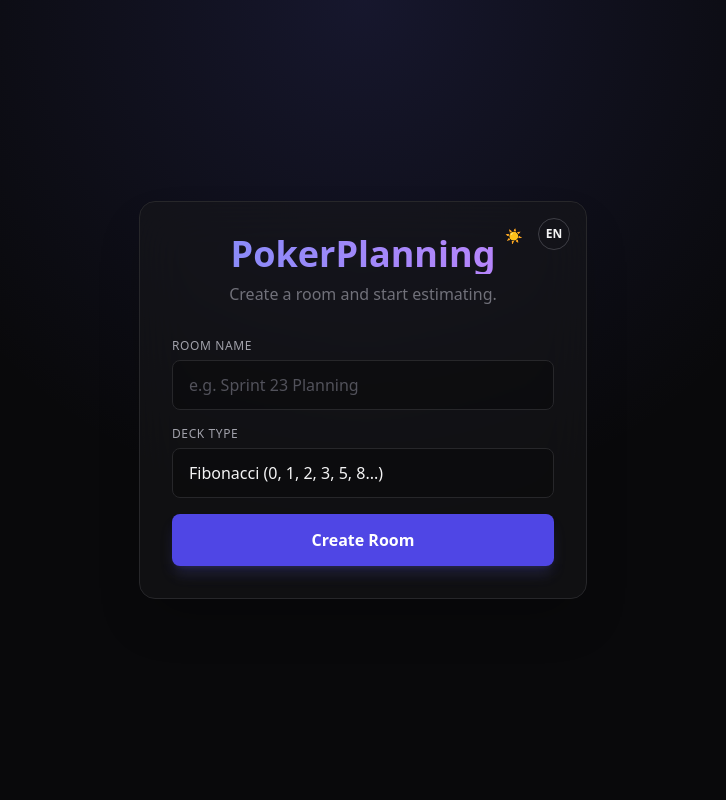
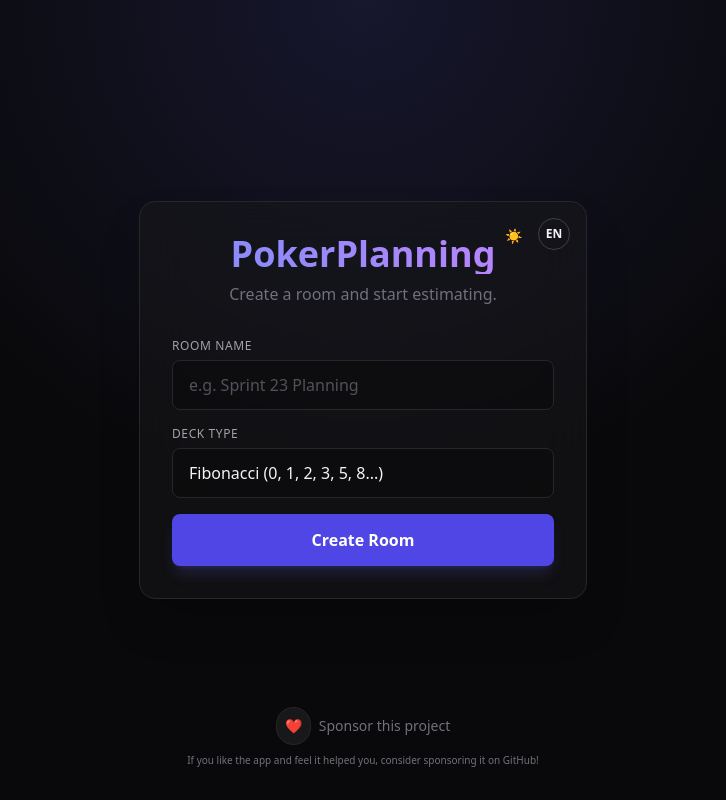
Before and after one commit to sebavidal10/planning-poker, a React (Create React App) app: page / in a window 1280 px wide. Shown: the whole page, without its empty margins (277-1003 px from the left). Built offline with nearby package versions, Linux system fonts and the light colour scheme; no server answers.

Commit message:
Add GitHub Sponsors link and cleanup unused imports

```diff
--- a/src/locales/translations.js
+++ b/src/locales/translations.js
@@ -34,6 +34,9 @@ export const translations = {
     deckType: 'Deck Type',
     createRoom: 'Create Room',
     creating: 'Creating...',
+    buyMeACoffee: 'Sponsor this project',
+    buyMeACoffeeMessage:
+      'If you like the app and feel it helped you, consider sponsoring it on GitHub!',
   },
   es: {
     title: 'PokerPlanning',
@@ -70,5 +73,8 @@ export const translations = {
     deckType: 'Tipo de Mazo',
     createRoom: 'Crear Sala',
     creating: 'Creando...',
+    buyMeACoffee: 'Patrocina este proyecto',
+    buyMeACoffeeMessage:
+      'Si te gusta la app y sientes que te ayudó, ¡puedes apoyarla en GitHub Sponsors!',
   },
 };
--- a/src/views/App.js
+++ b/src/views/App.js
@@ -1,4 +1,4 @@
-import React, { useState, useEffect, useMemo, useCallback } from 'react';
+import React, { useState, useEffect } from 'react';
 import { useParams, useNavigate } from 'react-router-dom';
 import { motion, AnimatePresence } from 'framer-motion';
 import { usePlanningPoker } from '../hooks/usePlanningPoker';
@@ -9,19 +9,17 @@ import Modal from '../components/Modal';
 import * as LucideIcons from 'lucide-react';
 import {
   LogOut,
-  Trash2,
   Play,
   RefreshCcw,
   Plus,
   Lock,
   X,
-  Settings,
-  ChevronRight,
   User,
   Coffee,
   HelpCircle,
   Sun,
   Moon,
+  Heart,
 } from 'lucide-react';
 
 const decks = {
@@ -276,6 +274,15 @@ const App = () => {
                   {userName}
                 </p>
               </div>
+              <a
+                href="https://github.com/sponsors/sebavidal10"
+                target="_blank"
+                rel="noopener noreferrer"
+                className="flex items-center gap-2 w-full text-left px-4 py-2 text-sm text-pink-600 dark:text-pink-500 hover:bg-pink-50 dark:hover:bg-pink-900/20 border-t border-zinc-200 dark:border-zinc-800"
+              >
+                <Heart size={14} />
+                {t.buyMeACoffee}
+              </a>
               <button
                 onClick={() => {
                   actions.leaveRoom();
@@ -284,7 +291,7 @@ const App = () => {
                   setUserName('');
                   navigate('/');
                 }}
-                className="flex items-center gap-2 w-full text-left px-4 py-2 text-sm text-red-600 hover:bg-red-50 dark:hover:bg-red-900/20"
+                className="flex items-center gap-2 w-full text-left px-4 py-2 text-sm text-red-600 hover:bg-red-50 dark:hover:bg-red-900/20 border-t border-zinc-200 dark:border-zinc-800"
               >
                 <LogOut size={14} />
                 {t.leave}
--- a/src/views/Home.js
+++ b/src/views/Home.js
@@ -135,6 +135,30 @@ const Home = () => {
           </button>
         </form>
       </motion.div>
+
+      <motion.footer
+        initial={{ opacity: 0 }}
+        animate={{ opacity: 1 }}
+        transition={{ delay: 1 }}
+        className="absolute bottom-8 text-center"
+      >
+        <a
+          href="https://github.com/sponsors/sebavidal10"
+          target="_blank"
+          rel="noopener noreferrer"
+          className="group flex flex-col items-center gap-2 text-zinc-500 hover:text-zinc-300 transition-colors"
+        >
+          <div className="flex items-center gap-2 font-medium text-sm">
+            <span className="p-2 rounded-full bg-zinc-900 border border-zinc-800 transition-colors group-hover:border-zinc-700">
+              ❤️
+            </span>
+            {t.buyMeACoffee}
+          </div>
+          <p className="text-[10px] text-zinc-600 dark:text-zinc-500 font-medium px-4">
+            {t.buyMeACoffeeMessage}
+          </p>
+        </a>
+      </motion.footer>
     </div>
   );
 };
```
